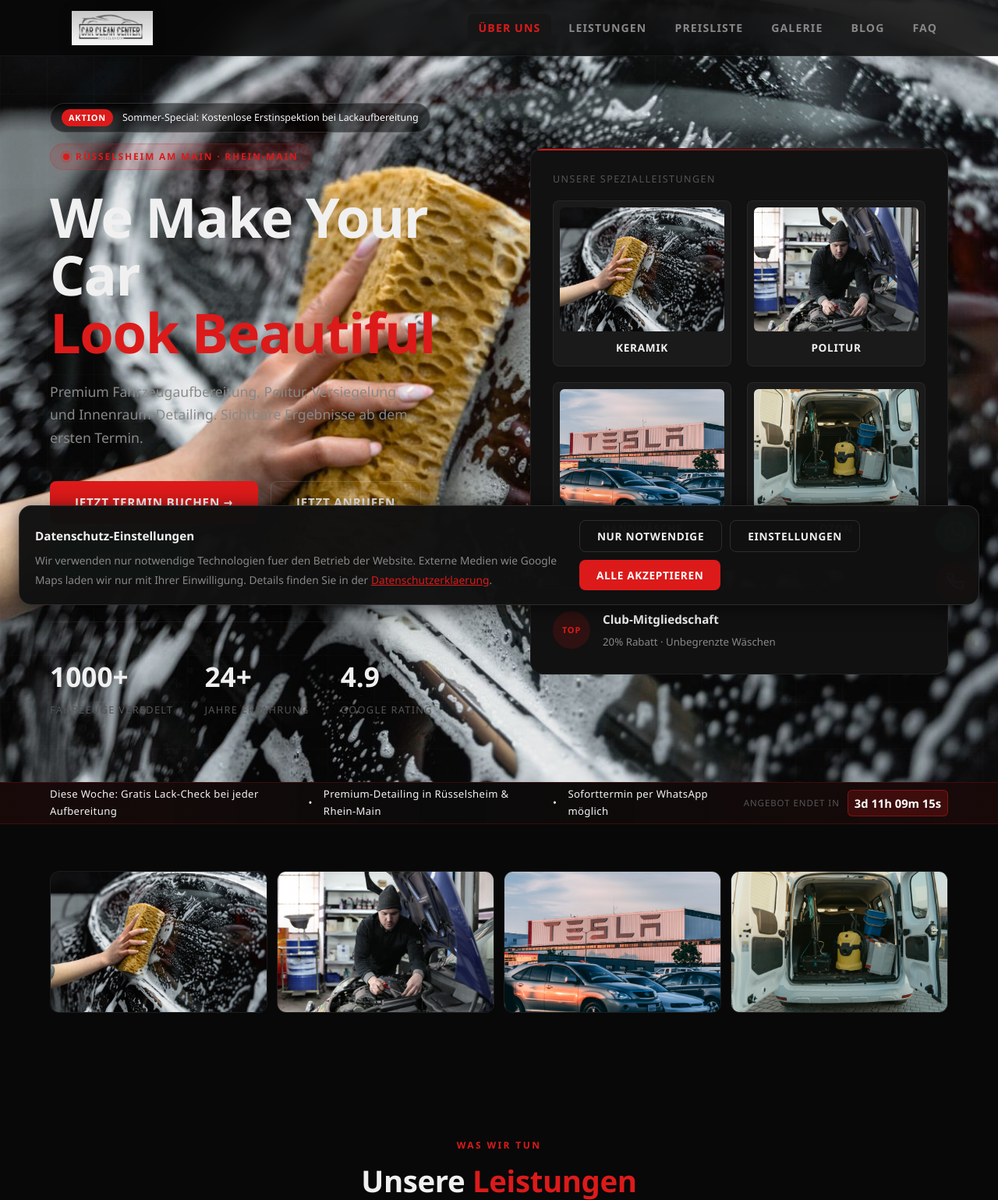
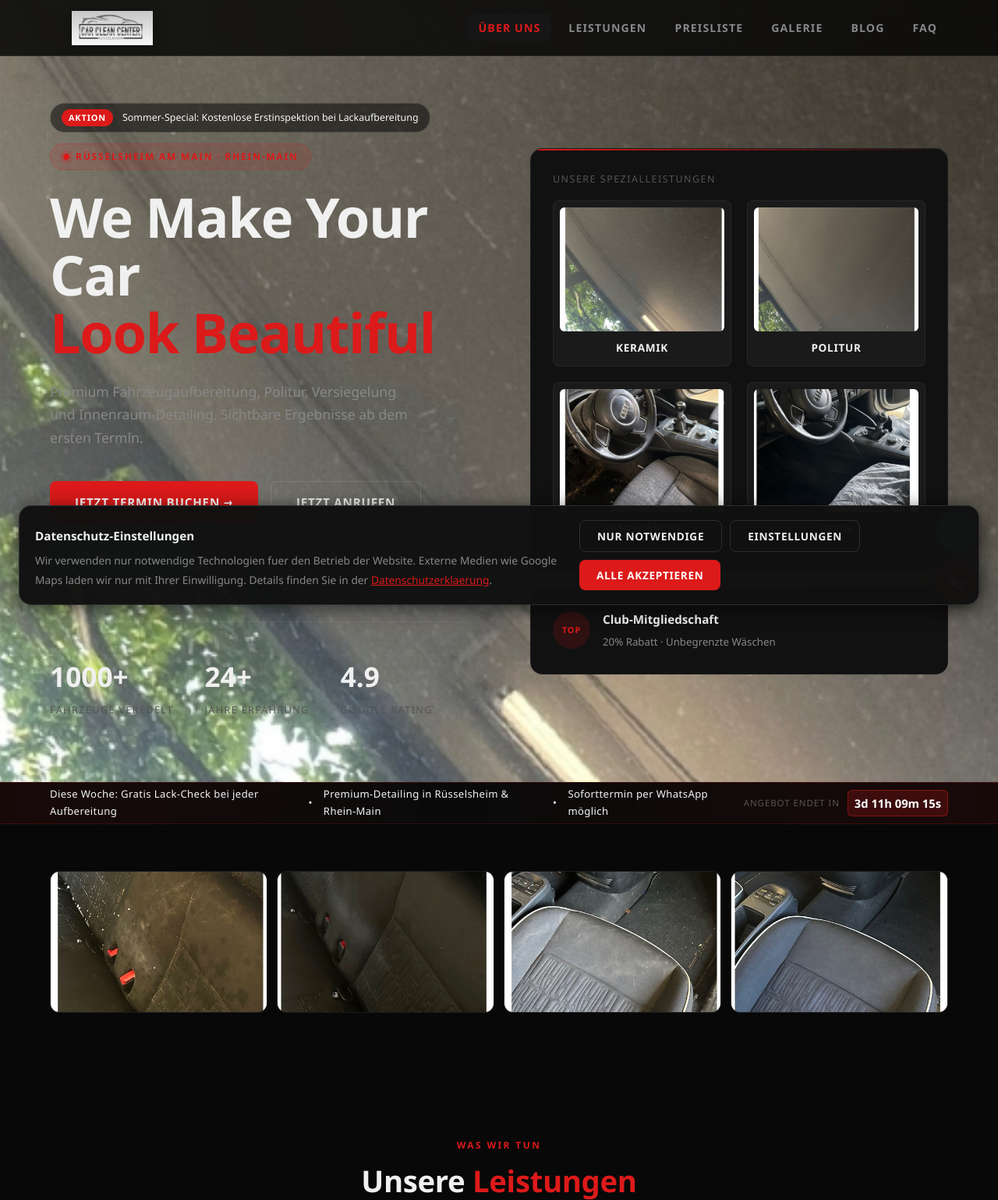
Before and after one commit to pilipandr770/carcleancenter, a Flask app: page / in a window 1280 px wide. Shown: the top 1539 px of the page at 78% size. Run offline with Flask 3, Linux system fonts and the light colour scheme; data comes from the database, SQL or seed files in the repository; data that the repository does not hold is empty; some libraries are stand-ins or nearby versions.

Commit message:
feat: integrate client-site gallery photos into homepage visuals

```diff
--- a/app.py
+++ b/app.py
@@ -41,10 +41,10 @@
 ALLOWED_EXTENSIONS = {'jpg', 'jpeg', 'png', 'webp', 'gif'}
 Path(GALLERY_UPLOAD_FOLDER).mkdir(parents=True, exist_ok=True)
 Path(CONTENT_UPLOAD_FOLDER).mkdir(parents=True, exist_ok=True)
-DEFAULT_HOME_ABOUT_IMAGE = '/static/img/stock/stock-detailing-1.jpg'
-DEFAULT_IMAGE_FALLBACK = '/static/img/stock/stock-detailing-1.jpg'
-DEFAULT_GALLERY_BEFORE_FALLBACK = '/static/img/stock/stock-detailing-3.jpg'
-DEFAULT_GALLERY_AFTER_FALLBACK = '/static/img/stock/stock-detailing-4.jpg'
+DEFAULT_HOME_ABOUT_IMAGE = '/static/img/client/client-gallery-1.jpg'
+DEFAULT_IMAGE_FALLBACK = '/static/img/client/client-gallery-1.jpg'
+DEFAULT_GALLERY_BEFORE_FALLBACK = '/static/img/client/client-gallery-3.jpg'
+DEFAULT_GALLERY_AFTER_FALLBACK = '/static/img/client/client-gallery-4.jpg'
 
 
 def allowed_file(filename: str) -> bool:
--- a/templates/index.html
+++ b/templates/index.html
@@ -86,19 +86,19 @@
         <p style="font-size:0.78rem;text-transform:uppercase;letter-spacing:0.12em;color:var(--text-dim);margin-bottom:16px;">Unsere Spezialleistungen</p>
         <div class="hero-card-row">
           <div class="hero-mini-card">
-            <img class="hero-mini-photo" src="/static/img/stock/stock-detailing-1.jpg" alt="Keramikversiegelung" loading="lazy">
+            <img class="hero-mini-photo" src="/static/img/client/client-gallery-1.jpg" alt="Keramikversiegelung" loading="lazy">
             <div class="hero-mini-title">Keramik</div>
           </div>
           <div class="hero-mini-card">
-            <img class="hero-mini-photo" src="/static/img/stock/stock-detailing-2.jpg" alt="Lackpolitur" loading="lazy">
+            <img class="hero-mini-photo" src="/static/img/client/client-gallery-2.jpg" alt="Lackpolitur" loading="lazy">
             <div class="hero-mini-title">Politur</div>
           </div>
           <div class="hero-mini-card">
-            <img class="hero-mini-photo" src="/static/img/stock/stock-detailing-3.jpg" alt="Handwäsche" loading="lazy">
+            <img class="hero-mini-photo" src="/static/img/client/client-gallery-3.jpg" alt="Handwäsche" loading="lazy">
             <div class="hero-mini-title">Handwäsche</div>
           </div>
           <div class="hero-mini-card">
-            <img class="hero-mini-photo" src="/static/img/stock/stock-detailing-4.jpg" alt="Innenraum-Detailing" loading="lazy">
+            <img class="hero-mini-photo" src="/static/img/client/client-gallery-4.jpg" alt="Innenraum-Detailing" loading="lazy">
             <div class="hero-mini-title">Ozon</div>
           </div>
         </div>
@@ -137,10 +137,10 @@
 <section class="section-sm" aria-label="Studio Eindrücke">
   <div class="container">
     <div class="studio-strip-grid">
-      <figure class="studio-strip-item"><img src="/static/img/stock/stock-detailing-1.jpg" alt="Autopflege im Studio" loading="lazy"></figure>
-      <figure class="studio-strip-item"><img src="/static/img/stock/stock-detailing-2.jpg" alt="Lackaufbereitung in Arbeit" loading="lazy"></figure>
-      <figure class="studio-strip-item"><img src="/static/img/stock/stock-detailing-3.jpg" alt="Innenraumreinigung" loading="lazy"></figure>
-      <figure class="studio-strip-item"><img src="/static/img/stock/stock-detailing-4.jpg" alt="Fahrzeug Finish" loading="lazy"></figure>
+      <figure class="studio-strip-item"><img src="/static/img/client/client-gallery-5.jpg" alt="Autopflege im Studio" loading="lazy"></figure>
+      <figure class="studio-strip-item"><img src="/static/img/client/client-gallery-6.jpg" alt="Lackaufbereitung in Arbeit" loading="lazy"></figure>
+      <figure class="studio-strip-item"><img src="/static/img/client/client-gallery-7.jpg" alt="Innenraumreinigung" loading="lazy"></figure>
+      <figure class="studio-strip-item"><img src="/static/img/client/client-gallery-8.jpg" alt="Fahrzeug Finish" loading="lazy"></figure>
     </div>
   </div>
 </section>
```
Also changed, not shown: static/img/client/client-gallery-1.jpg (added), static/img/client/client-gallery-2.jpg (added), static/img/client/client-gallery-3.jpg (added), static/img/client/client-gallery-4.jpg (added), static/img/client/client-gallery-5.jpg (added), static/img/client/client-gallery-6.jpg (added), static/img/client/client-gallery-7.jpg (added), static/img/client/client-gallery-8.jpg (added).
